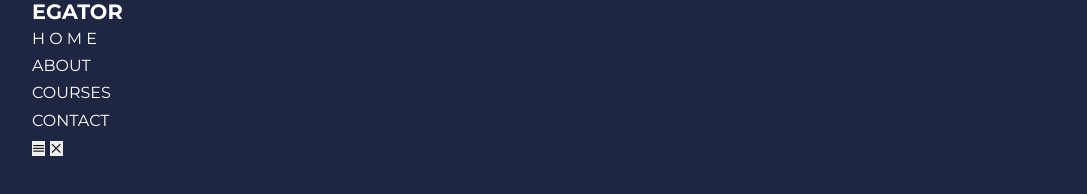
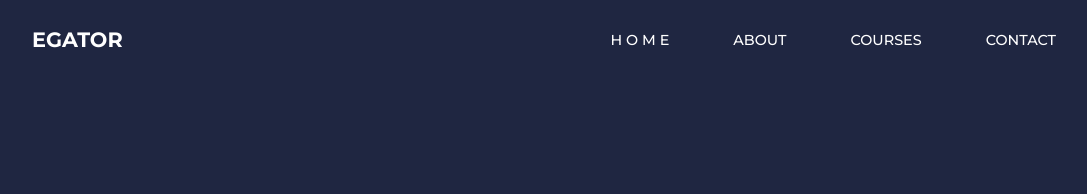
Before and after one commit to hamidhosen42/SmartLearn, a plain HTML site: page index.html in a window 1280 px wide. Shown: the whole page, without its empty margins (96-1183 px from the left). Drawn offline with nearby package versions, Linux system fonts and the light colour scheme.

Commit message:
add-navbar

```diff
--- a/css/style.css
+++ b/css/style.css
@@ -62,18 +62,18 @@ h2 {
 h3 {
   font-size: 1.6rem;
 }
-h4{
+h4 {
   font-size: 1.3rem;
 }
-a{
+a {
   color: var(--color-white);
 }
-img{
+img {
   width: 100%;
   display: block;
   object-fit: cover;
 }
-.btn{
+.btn {
   display: inline-block;
   background-color: var(--color-white);
   color: var(--color-black);
@@ -82,12 +82,44 @@ img{
   font-weight: 500;
   transition: var(--transition);
 }
-btn:hover{
+btn:hover {
   background-color: transparent;
   color: var(--color-white);
   border-color: var(--color-white);
 }
-.btn-primary{
+.btn-primary {
   background-color: var(--color-danger);
   color: var(--color-white);
 }
+
+/* !====================navbar-section==================== */
+nav {
+  background-color: var(--transition);
+  width: 100vw;
+  height: 80px;
+  position: fixed;
+  top: 0;
+  z-index: 11;
+}
+.nav_container{
+  display: flex;
+  justify-content: space-between;
+  height: 100%;
+  align-items: center;
+}
+nav button{
+  display: none;
+}
+.nav_menu{
+  display: flex;
+  align-items: center;
+  gap: 4rem;
+}
+.nav_menu a{
+  font-size: 0.9rem;
+  font-weight: 500;
+  transition:var(--transition);
+}
+.nav_menu a:hover{
+  color: var(--color-bg2);
+}
--- a/index.html
+++ b/index.html
@@ -27,7 +27,7 @@
     <nav>
       <div class="container nav_container">
         <a href="index.html"><h4>EGATOR</h4></a>
-        <ul>
+        <ul class="nav_menu">
           <li><a href="index.html">H O M E</a></li>
           <li><a href="about.html">ABOUT</a></li>
           <li><a href="courses.html">COURSES</a></li>
```
Lines whose indentation alone changed are shown as unchanged.
